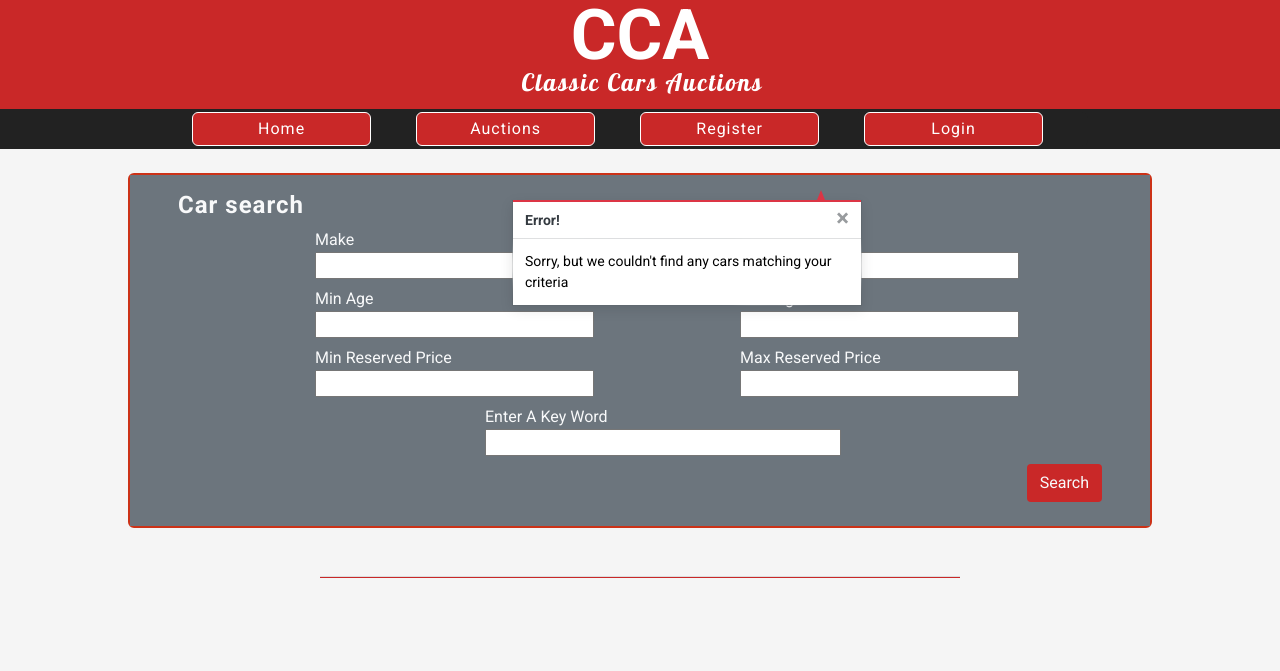
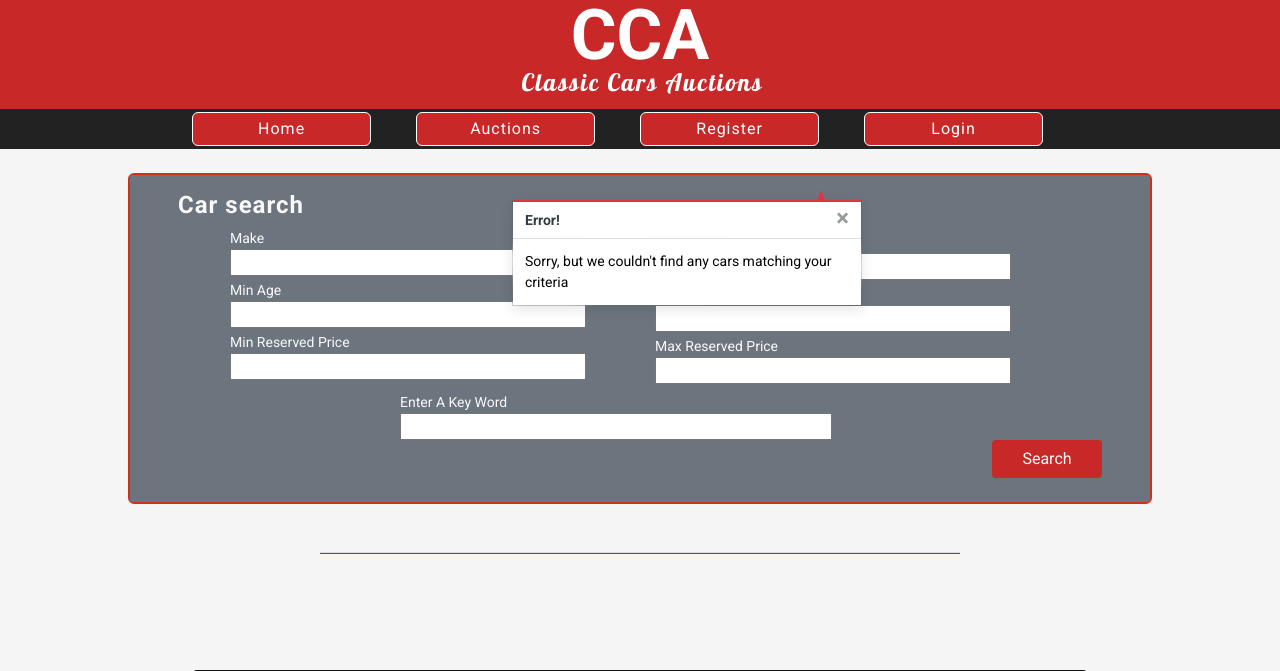
Before and after one commit to Code-Institute-Submissions/classic_cars_auctions, a Django app: page /auctions/all_auctions in a window 1280 px wide. Shown: the top 671 px of the page. Run offline with Django 3.2, Linux system fonts and the light colour scheme; data that the repository does not hold is empty; some libraries are stand-ins or nearby versions.

Commit message:
Corrected errors in  HTML, CSS, Python, and JavaScript Code showed by  Jigsaw HTML And CSS validator, PEP8 Python validator, and JSHint JavaScript validator.

```diff
--- a/auctions/apps.py
+++ b/auctions/apps.py
@@ -6,5 +6,6 @@
     name = 'auctions'
 
     def ready(self):
+        """Method to star updater"""
         from . import updater
         updater.start()
--- a/auctions/models.py
+++ b/auctions/models.py
@@ -34,8 +34,10 @@
 
 class Bid(models.Model):
     """Bid Model"""
-    car = models.ForeignKey('Car', null=True, blank=True, on_delete=models.SET_NULL)
-    user = models.ForeignKey('Bidder', null=True, blank=True, on_delete=models.SET_NULL)
+    car = models.ForeignKey(
+               'Car', null=True, blank=True, on_delete=models.SET_NULL)
+    user = models.ForeignKey(
+               'Bidder', null=True, blank=True, on_delete=models.SET_NULL)
     amount = models.IntegerField()
     time = models.DateTimeField(auto_now_add=True)
     winnerBid = models.BooleanField()
--- a/auctions/templates/auctions/auction_detail.html
+++ b/auctions/templates/auctions/auction_detail.html
@@ -59,7 +59,7 @@
         <p class="text-info mb-0 mt-4 mb-2 font-weight-bold">Description</p>
         <p class="text-justify">{{ car.description }}<button id="hide-description" class="description-btn mt-0">show
             less</button></p>
-        </p>
+
       </div>
     </div>
     <div class="bidding-panel pb-4">
--- a/auctions/templates/auctions/auctions.html
+++ b/auctions/templates/auctions/auctions.html
@@ -9,36 +9,36 @@
         <form action="all_auctions" method="get" class="bg-secondary">
             <h1 class="header text-light ml-5 pt-3">Car search</h1>
             <div class="row mx-0 my-0 px-0 py-0">
-                <div class="col-10 offset-2 col-sm-4">
+                <div class="col-11 offset-1 col-sm-5">
                     <p class="mb-0 text-light">Make</p>
                     {{ auctions_filter.form.make}}
                 </div>
-                <div class="col-10 offset-2 col-sm-4 offset-sm-1">
+                <div class="col-11  offset-1 col-sm-5 offset-sm-0 mt-1">
                     <p class="mb-0 text-light">Fuel type</p>
                     {{ auctions_filter.form.fuel_type}}
                 </div>
-                <div class="col-10 offset-2 col-sm-4 mt-2">
+                <div class="col-11 offset-1 col-sm-5">
                     <p class="mb-0 text-light">Min Age</p>
                     {{ auctions_filter.form.year_gt }}
                 </div>
-                <div class="col-10 offset-2 col-sm-4 offset-sm-1 mt-2">
+                <div class="col-11  offset-1 col-sm-5 offset-sm-0 mt-1">
                     <p class="mb-0 text-light">Max Age</p>
                     {{ auctions_filter.form.year_lt }}
                 </div>
-                <div class="col-10 offset-2 col-sm-4 offset-sm-2 mt-2">
+                <div class="col-11 offset-1 col-sm-5">
                     <p class="mb-0 text-light">Min Reserved Price</p>
                     {{ auctions_filter.form.reserved_price_gt }}
                 </div>
-                <div class="col-10 offset-2 col-sm-4 offset-sm-1 mt-2">
+                <div class="col-11  offset-1 col-sm-5 offset-sm-0 mt-1">
                     <p class="mb-0 text-light">Max Reserved Price</p>
                     {{ auctions_filter.form.reserved_price_lt }}
                 </div>
-                <div class="col-10 offset-2 col-sm-5 offset-sm-4 mt-2">
+                <div class="col-11 offset-1 col-sm-6 offset-sm-3 mt-2">
                     <p class="mb-0 text-light">Enter A Key Word</p>
                     {{ auctions_filter.form.description }}
                 </div>
             </div>
-            <div class="text-right mt-sm-5 mt-md-2">
+            <div class="text-right mt-3 mt-md-2 mt-lg-0">
                 <button class="btn btn-md red-background text-light mr-5 mb-4" type="submit">Search</button>
             </div>
         </form>
--- a/auctions/updater.py
+++ b/auctions/updater.py
@@ -3,9 +3,8 @@
 
 
 def start():
-
+    """function to run scheduler"""
     scheduler = BackgroundScheduler()
     scheduler.add_job(check_payments, 'interval', seconds=35)
     scheduler.add_job(get_winner_bid, 'interval', seconds=35)
     scheduler.start()
-    # scheduler.shutdown()
--- a/auctions/views.py
+++ b/auctions/views.py
@@ -14,8 +14,6 @@
 from .models import Car, Bid
 from .filters import CarFilter
 from .forms import BidForm, CarForm
-
-
 
 
 def all_auctions(request):
@@ -42,9 +40,12 @@
 
 def auction_detail(request, car_id):
     """ A view to return car and auctions detail """
-    bid_subject_url = 'auctions/confirmation_emails/bid_confirmation_email_subject.txt',
-    bid_body_url = 'auctions/confirmation_emails/bid_confirmation_email_body.txt'
-    message = 'Congratulations Your bid is the winning bid!!! You Won this auction.  Please proceed with the payment.'
+    bid_subject_url = 'auctions/confirmation_emails/'\
+                      'bid_confirmation_email_subject.txt'
+    bid_body_url = 'auctions/confirmation_emails/'\
+                   'bid_confirmation_email_body.txt'
+    message = 'Congratulations Your bid is the winning bid!!!'\
+              'You Won this auction.  Please proceed with the payment.'
 
     payment_info = []
     request.session['payment_info'] = payment_info
@@ -65,7 +66,10 @@
     auction_is_on = current_date > start_time and current_date < end_time
 
     if bids:
-        highest_bid_obj = Bid.objects.filter(car_id=car_id).order_by('-amount')[0]
+        highest_bid_obj = Bid.objects.filter(
+                              car_id=car_id
+                              ).order_by('-amount')[0]
+
         min_bid = highest_bid_obj.amount + 50
 
     else:
@@ -97,7 +101,8 @@
         payment_info = None
     else:
         if bids:
-            if highest_bid_obj.winnerBid and highest_bid_obj.user.id == user_id:
+            if (highest_bid_obj.winnerBid and
+               highest_bid_obj.user.id == user_id):
 
                 messages.success(request, message)
                 payment_info. append({
@@ -210,8 +215,10 @@
         function to specify the winner's bid and to extend
         auctions  if the winning bid does not exist.
     """
-    winner_subject_url = 'auctions/confirmation_emails/winner_confirmation_email_subject.txt',
-    winner_body_url = 'auctions/confirmation_emails/winner_confirmation_email_body.txt'
+    winner_subject_url = 'auctions/confirmation_emails/'\
+                         'winner_confirmation_email_subject.txt'
+    winner_body_url = 'auctions/confirmation_emails/'\
+                      'winner_confirmation_email_body.txt'
     current_date = timezone.now()
     cars = Car.objects.all()
 
@@ -221,16 +228,16 @@
 
         if current_date >= car.timeEnd:
             if bids:
-
-                highest_bid = Bid.objects.filter(car_id=car.id).order_by('-amount')[0]
+                highest_bid = Bid.objects.filter(
+                                 car_id=car.id).order_by('-amount')[0]
                 if not highest_bid.winnerBid:
-                    user = highest_bid.user
-
                     if highest_bid.amount >= car.reservedPrice:
-                        Bid.objects.filter(id=highest_bid.id).update(winnerBid=True)
+                        Bid.objects.filter(
+                           id=highest_bid.id).update(winnerBid=True)
                         send_confirmation_email(highest_bid, winner_subject_url, winner_body_url)
                     else:
-                        Car.objects.filter(id=car.id).update(timeEnd=new_auction_end)
+                        Car.objects.filter(
+                            id=car.id).update(timeEnd=new_auction_end)
             else:
                 Car.objects.filter(id=car.id).update(timeEnd=new_auction_end)
 
@@ -242,8 +249,10 @@
     the winner bid is cancled and
     it goes to second highest bidder
     """
-    defaulter_subject_url = 'auctions/confirmation_emails/payment_defaulter_email_subject.txt',
-    defaulter_body_url = 'auctions/confirmation_emails/payment_defaulter_email_body.txt'
+    defaulter_subject_url = 'auctions/confirmation_emails/'\
+                            'payment_defaulter_email_subject.txt',
+    defaulter_body_url = 'auctions/confirmation_emails/'\
+                         'payment_defaulter_email_body.txt'
     current_date = timezone.now()
     bids = Bid.objects.all()
 
--- a/home/templates/home/index.html
+++ b/home/templates/home/index.html
@@ -13,7 +13,6 @@
       impressive selection of iconic cars from across the eras.</p>
     <p class="d-none d-lg-block text-light px-2">We offer a fantastic selection of affordable
       classic cars presented with extensive information and detailed condition reports.</p>
-  </div>
   </div>
 </section>
 <section id="welcome" class="mt-5">
--- a/home/urls.py
+++ b/home/urls.py
@@ -1,5 +1,3 @@
-""" home urls
-"""
 from django.urls import path
 from . import views
 
--- a/payment/admin.py
+++ b/payment/admin.py
@@ -1,11 +1,5 @@
 from django.contrib import admin
 from .models import Payment
-
-
-# class PaymentLineItemAdminInline(admin.TabularInline):
-#     """PaymentLineItemAdminInline"""
-#     model = PaymentLineItem
-#     readonly_fields = ('car_price',)
 
 
 class PaymentAdmin(admin.ModelAdmin):
--- a/payment/forms.py
+++ b/payment/forms.py
@@ -31,7 +31,7 @@
 
         self.fields['full_name'].widget.attrs['autofocus'] = True
         for field in self.fields:
-            if field!= 'country':
+            if field != 'country':
                 if self.fields[field].required:
                     placeholder = f'{placeholders[field]} *'
                 else:
--- a/payment/urls.py
+++ b/payment/urls.py
@@ -8,7 +8,8 @@
     path('', views.get_payment, name='get_payment'),
     path('payment_success/<payment_number>',
          views.payment_success, name='payment_success'),
-    path('cache_payment_data/', views.cache_payment_data, name='cache_payment_data'),
+    path('cache_payment_data/',
+         views.cache_payment_data, name='cache_payment_data'),
     path('wh/', webhook, name='webhook'),
 
 ]
--- a/profiles/forms.py
+++ b/profiles/forms.py
@@ -31,5 +31,4 @@
                 else:
                     placeholder = placeholders[field]
                 self.fields[field].widget.attrs['placeholder'] = placeholder
-            self.fields[field].widget.attrs['class'] = 'border-black rounded-0 profile-form-input'
             self.fields[field].label = False
--- a/profiles/urls.py
+++ b/profiles/urls.py
@@ -3,6 +3,6 @@
 
 urlpatterns = [
     path('', views.profile, name='profile'),
-    path('payment_history/<payment_number>', views.payment_history, name='payment_history'),
-
+    path('payment_history/<payment_number>',
+         views.payment_history, name='payment_history'),
 ]
--- a/static/css/base.css
+++ b/static/css/base.css
@@ -255,7 +255,11 @@
 }
 
 .auction-search p {
-    font-size: 20px;
+    font-size: 15px;
+}
+
+.auction-search button {
+    width: 110px;
 }
 
 #all-cars {
@@ -279,7 +283,6 @@
 
 .car p, #car p {
     font-size: 15px;
-    font-family: 700;
     overflow-wrap: break-word;
 }
 
@@ -634,7 +637,7 @@
 @media (min-width: 568px) and (max-width: 767px)  {
 
     .auction-search p {
-        font-size: 16px;
+        font-size: 14px;
     }
 
     .car-img-container img {
@@ -694,7 +697,7 @@
     }
 
     .auction-search p {
-        font-size: 16px;
+        font-size: 14px;
     }
 
     .message-container {
--- a/templates/base.html
+++ b/templates/base.html
@@ -181,13 +181,13 @@
                     </div>
                     <div class="col col-10 offset-1 col-sm-4 offset-sm-4 mr-4 mb-3">
                         <ul class="row list-unstyled">
-                            <li class="col-2 col-sm-1 ml-sm-3 ml-lg-5"><a href="#"><i
+                            <li class="col-2 col-sm-1 ml-sm-3 ml-lg-5"><a href="https://www.facebook.com/" target="_blank" aria-label="facebook" ><i
                                         class="fab fa-facebook-f text-danger fs-4"></i></a></li>
-                            <li class="col-2 col-sm-1"><a href="#"><i class="fab fa-twitter text-danger fs-4"></i></a>
+                            <li class="col-2 col-sm-1"><a href="https://twitter.com/" target="_blank" aria-label="twitter"><i class="fab fa-twitter text-danger fs-4"></i></a>
                             </li>
-                            <li class="col-2 col-sm-1"><a href="#"><i class="fab fa-youtube text-danger fs-1"></i></a>
+                            <li class="col-2 col-sm-1"><a href="https://www.youtube.com/" target="_blank" aria-label="youtube"><i class="fab fa-youtube text-danger fs-1"></i></a>
                             </li>
-                            <li class="col-2 col-sm-1"><a href="#"><i
+                            <li class="col-2 col-sm-1"><a href="https://www.instagram.com/" target="_blank" aria-label="instagram"><i
                                         class="fab fa-instagram-square text-danger fs-4"></i></a></li>
                         </ul>
                     </div>
```
Also changed, not shown: payment/models.py (+5 -4 lines), payment/views.py (+4 -4 lines), profiles/models.py (+11 -5 lines), home/views.py (line endings or trailing spaces).
